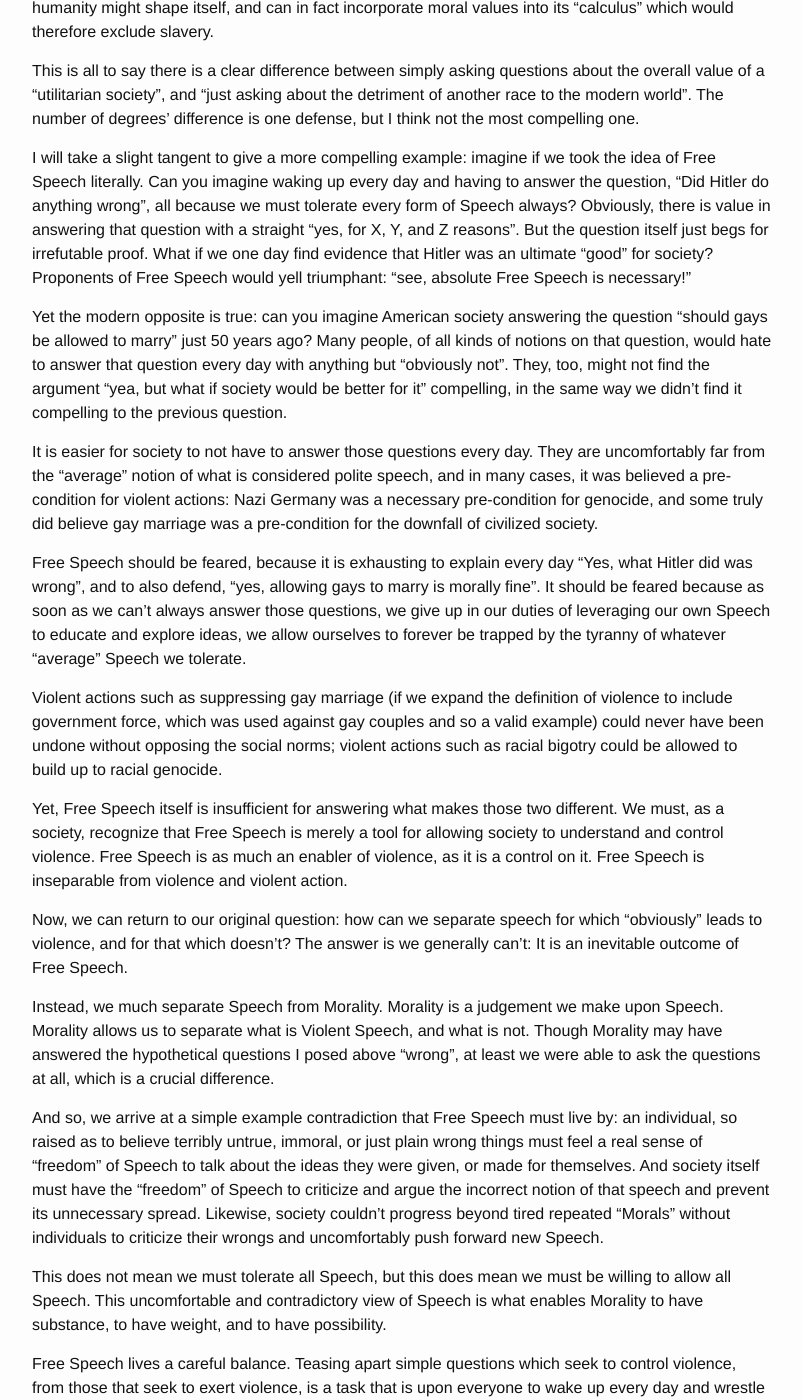
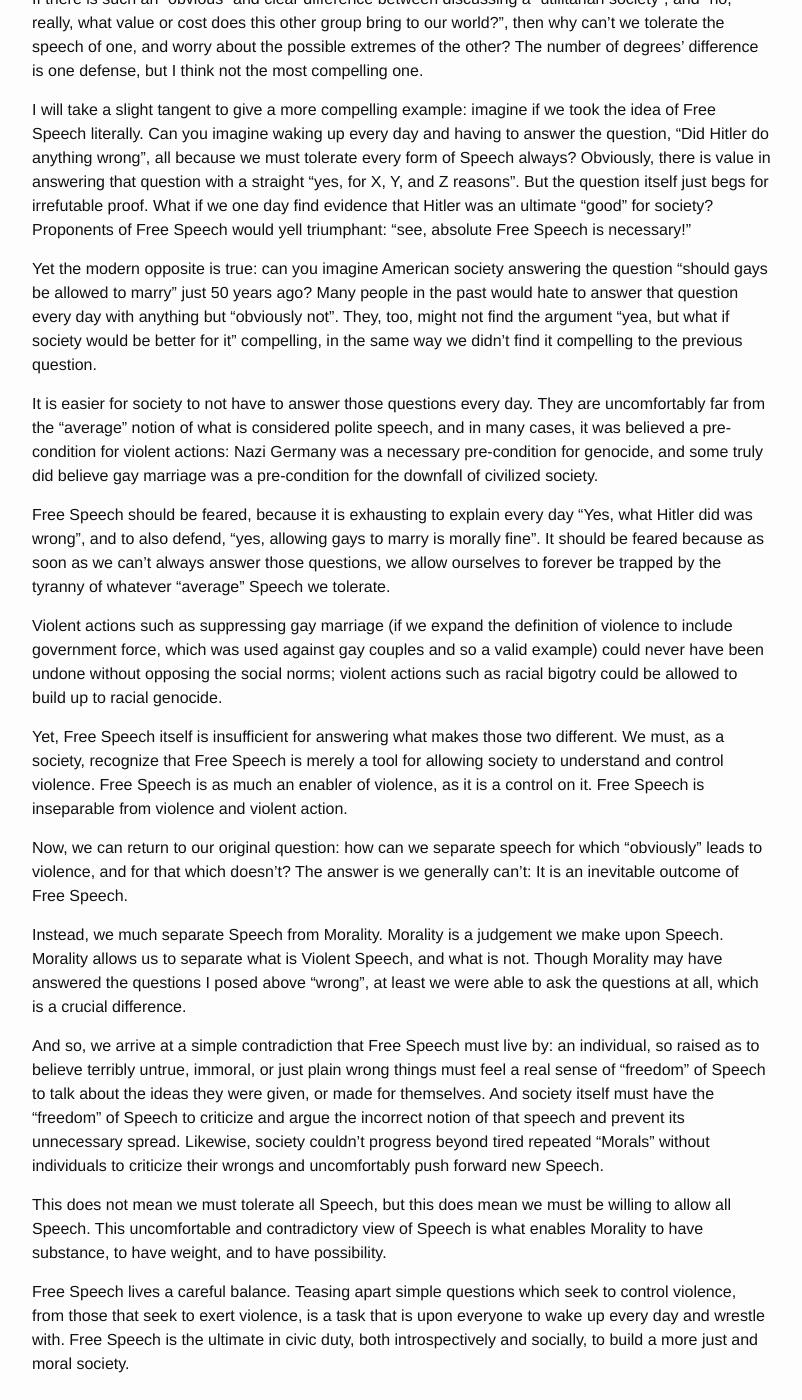
Before and after one commit to grnt426/grnt426.github.io, a Jekyll site: the page built from _posts/2017-04-07-violence-and-free-speech.markdown, in a window 1280 px wide and 1400 px high, scrolled down 792 px. Shown: the whole window, without its empty margins (238-1040 px from the left). Built offline with Jekyll 4.4.1, drawn with Linux system fonts in a browser that asks for light colours; some of the changed text lies outside the part shown.

Commit message:
Reworking some paragraphs for clarity.

```diff
--- a/_posts/2017-04-07-violence-and-free-speech.markdown
+++ b/_posts/2017-04-07-violence-and-free-speech.markdown
@@ -12,17 +12,17 @@
 
 This argument is weak though: any Speech could be tied to violent actions; as an example, if we are willing to stretch the definition of "violence" to mean a simple monopoly on force, as we did in the previous post, we can see how trivial it would be to label all Speech as "potentially violent" by playing with the definition. Even if we constrained ourselves, one could always build a "slippery slope" argument that within a few logical steps could be said to be a "necessary pre-condition" for genocide.
 
-This is terribly unsatisfactory, though. Sure, arguments for Utilitarianism could mean that just under half the population is subjected to slavery to raise the happiness of the other half. And in doing so, one could delegitimize Utilitarianism by saying it is a mere few degrees away from the possibility of extreme violence (slavery). But Utilitarianism can also be understood as meaning many other views on how humanity might shape itself, and can in fact incorporate moral values into its "calculus" which would therefore exclude slavery.
+This is terribly unsatisfactory, though. Sure, we could derive a highly contrived argument that in discussing Utilitarianism it leads to violent outcomes and oppression of a minority for the majority's benefit.
 
-This is all to say there is a clear difference between simply asking questions about the overall value of a "utilitarian society", and "just asking about the detriment of another race to the modern world". The number of degrees’ difference is one defense, but I think not the most compelling one.
+If there is such an "obvious" and clear difference between discussing a "utilitarian society", and "no, really, what value or cost does this other group bring to our world?", then why can't we tolerate the speech of one, and worry about the possible extremes of the other? The number of degrees’ difference is one defense, but I think not the most compelling one.
 
 I will take a slight tangent to give a more compelling example: imagine if we took the idea of Free Speech literally. Can you imagine waking up every day and having to answer the question, "Did Hitler do anything wrong", all because we must tolerate every form of Speech always? Obviously, there is value in answering that question with a straight "yes, for X, Y, and Z reasons". But the question itself just begs for irrefutable proof. What if we one day find evidence that Hitler was an ultimate "good" for society? Proponents of Free Speech would yell triumphant: “see, absolute Free Speech is necessary!”
 
-Yet the modern opposite is true: can you imagine American society answering the question "should gays be allowed to marry" just 50 years ago? Many people, of all kinds of notions on that question, would hate to answer that question every day with anything but "obviously not". They, too, might not find the argument "yea, but what if society would be better for it" compelling, in the same way we didn't find it compelling to the previous question.
+Yet the modern opposite is true: can you imagine American society answering the question "should gays be allowed to marry" just 50 years ago? Many people in the past would hate to answer that question every day with anything but "obviously not". They, too, might not find the argument "yea, but what if society would be better for it" compelling, in the same way we didn't find it compelling to the previous question.
 
 It is easier for society to not have to answer those questions every day. They are uncomfortably far from the "average" notion of what is considered polite speech, and in many cases, it was believed a pre-condition for violent actions: Nazi Germany was a necessary pre-condition for genocide, and some truly did believe gay marriage was a pre-condition for the downfall of civilized society.
 
-Free Speech should be feared, because it is exhausting to explain every day "Yes, what Hitler did was wrong", and to also defend, "yes, allowing gays to marry is morally fine". It should be feared because as soon as we can't always answer those questions, we give up in our duties of leveraging our own Speech to educate and explore ideas, we allow ourselves to forever be trapped by the tyranny of whatever "average" Speech we tolerate.
+Free Speech should be feared, because it is exhausting to explain every day "Yes, what Hitler did was wrong", and to also defend, "yes, allowing gays to marry is morally fine". It should be feared because as soon as we can't always answer those questions, we allow ourselves to forever be trapped by the tyranny of whatever "average" Speech we tolerate.
 
 Violent actions such as suppressing gay marriage (if we expand the definition of violence to include government force, which was used against gay couples and so a valid example) could never have been undone without opposing the social norms; violent actions such as racial bigotry could be allowed to build up to racial genocide.
 
@@ -30,9 +30,9 @@
 
 Now, we can return to our original question: how can we separate speech for which "obviously" leads to violence, and for that which doesn't? The answer is we generally can't: It is an inevitable outcome of Free Speech.
 
-Instead, we much separate Speech from Morality. Morality is a judgement we make upon Speech. Morality allows us to separate what is Violent Speech, and what is not. Though Morality may have answered the hypothetical questions I posed above "wrong", at least we were able to ask the questions at all, which is a crucial difference.
+Instead, we much separate Speech from Morality. Morality is a judgement we make upon Speech. Morality allows us to separate what is Violent Speech, and what is not. Though Morality may have answered the questions I posed above "wrong", at least we were able to ask the questions at all, which is a crucial difference.
 
-And so, we arrive at a simple example contradiction that Free Speech must live by: an individual, so raised as to believe terribly untrue, immoral, or just plain wrong things must feel a real sense of "freedom" of Speech to talk about the ideas they were given, or made for themselves. And society itself must have the "freedom" of Speech to criticize and argue the incorrect notion of that speech and prevent its unnecessary spread. Likewise, society couldn't progress beyond tired repeated "Morals" without individuals to criticize their wrongs and uncomfortably push forward new Speech.
+And so, we arrive at a simple contradiction that Free Speech must live by: an individual, so raised as to believe terribly untrue, immoral, or just plain wrong things must feel a real sense of "freedom" of Speech to talk about the ideas they were given, or made for themselves. And society itself must have the "freedom" of Speech to criticize and argue the incorrect notion of that speech and prevent its unnecessary spread. Likewise, society couldn't progress beyond tired repeated "Morals" without individuals to criticize their wrongs and uncomfortably push forward new Speech.
 
 This does not mean we must tolerate all Speech, but this does mean we must be willing to allow all Speech. This uncomfortable and contradictory view of Speech is what enables Morality to have substance, to have weight, and to have possibility.
 
```
